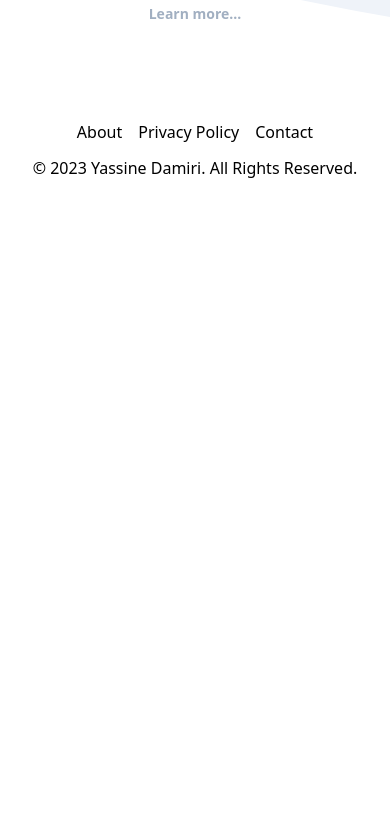
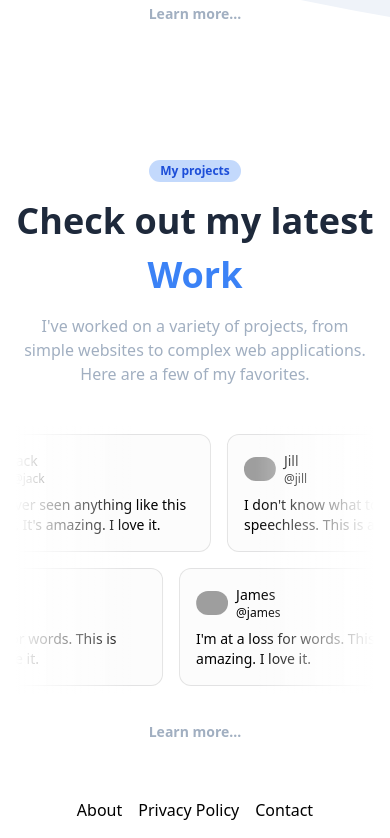
Before and after one commit to Yasha-ops/portfolio, a React (Vite) app: page / in a window 390 px wide. Shown: the part 2631-3469 px from the top of the page. Before the commit the page ends 2851 px from the top, so only its background shows below. Built offline with nearby package versions, Linux system fonts and the light colour scheme; grey boxes are pictures that could not be loaded.

Commit message:
Fix responsiveness Projects

```diff
--- a/src/pages/Home/HomeExperience/index.tsx
+++ b/src/pages/Home/HomeExperience/index.tsx
@@ -9,7 +9,7 @@ import EpitaIcon from "@/assets/corporate/epita.jpg";
 const HomeExperience = () => {
   return (
     <div
-      className="relative py-10 w-full"
+      className="relative py-10 w-full mb-[80px]"
       style={{
         backgroundImage: `url("/polygones/intercept.svg")`,
         backgroundRepeat: "no-repeat",
--- a/src/pages/Home/index.tsx
+++ b/src/pages/Home/index.tsx
@@ -14,8 +14,8 @@ const Home: React.FC<{}> = () => {
       <HomeHero />
       <HomeAbout />
       <HomeExperience />
-      {/*<HomeProjects />
-      <HomeHackathons />
+      <HomeProjects />
+      {/*<HomeHackathons />
       <HomeGetInTouch />*/}
     </>
   );
```
